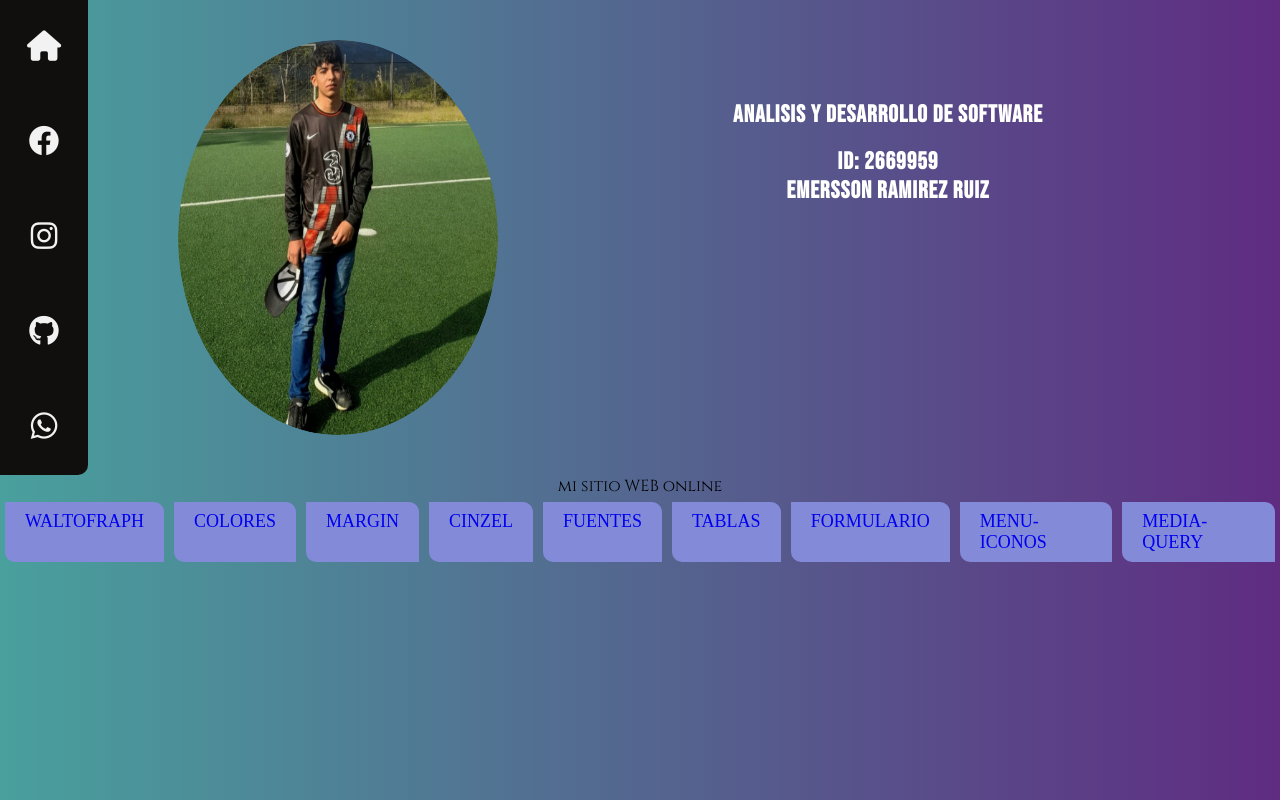
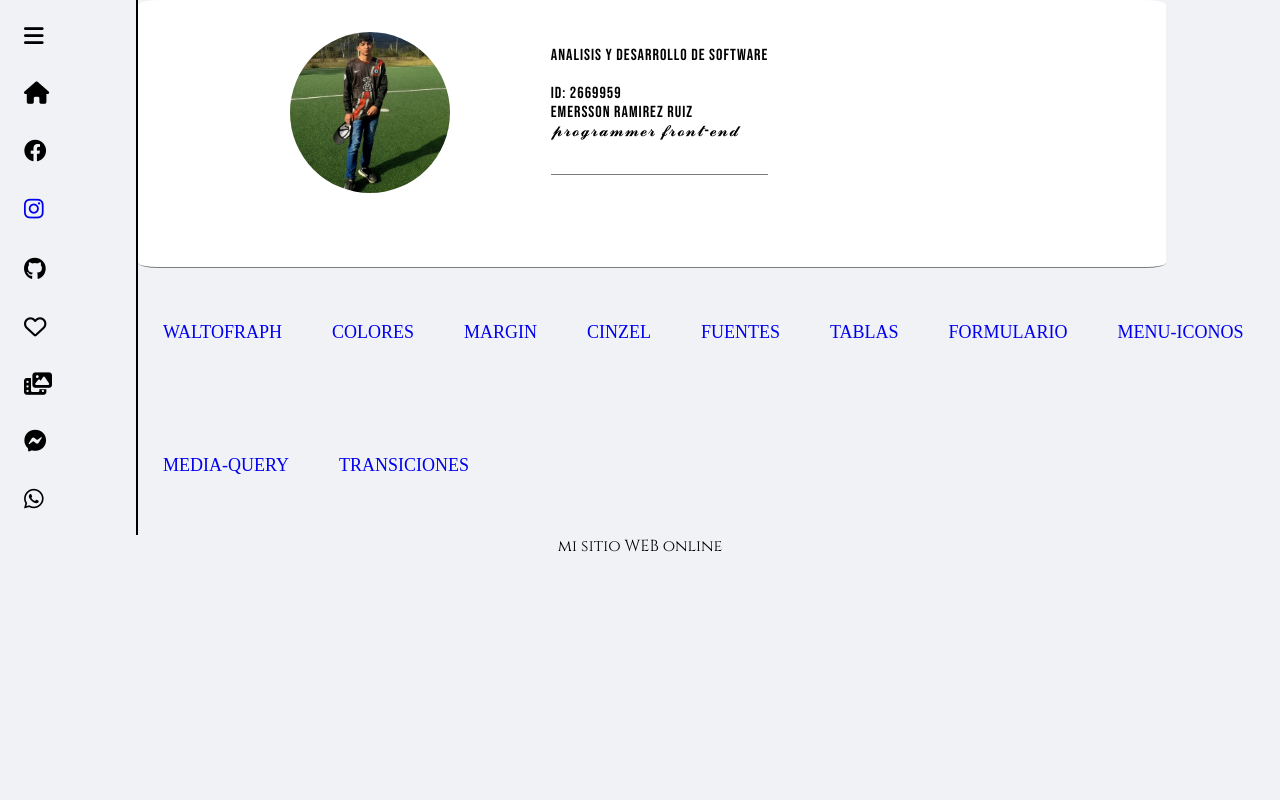
Before and after one commit to eramirez04/mi_sitio_web, a plain HTML site: page index.html in a window 1280 px wide. Drawn offline with Linux system fonts and the light colour scheme.

Commit message:
nueva presentacionn y paginas

```diff
--- a/estilos/index.css
+++ b/estilos/index.css
@@ -2,59 +2,55 @@
     margin: 0;
     padding: 0;
 }
-
-body {
-    background: #5f2c82;
-    /* fallback for old browsers */
-    background: -webkit-linear-gradient(to right, #49a09d, #5f2c82);
-    /* Chrome 10-25, Safari 5.1-6 */
-    background: linear-gradient(to right, #49a09d, #5f2c82);
-    /* W3C, IE 10+/ Edge, Firefox 16+, Chrome 26+, Opera 12+, Safari 7+ */
+body{
+     background-color: #F0F2F5;
 
 }
 
 .menu-container {
-    display: flex;
+    display: inline-flex;
+    flex-wrap: wrap;
 }
 
-h2 {
-    text-align: center;
-    font-weight: 900;
-    font-family: 'Bebas Neue';
+.contenedor {
+    display: flex;
 }
 
 .container {
     width: 90%;
     display: flex;
     flex-direction: row;
-    border-radius: 20px;
+    border-bottom: 1px solid rgb(124, 124, 124);
+    background-color: white;
+    border-radius: 2%;
 }
 
 #box1 {
-    border-radius: 50%;
-    overflow: hidden;
-    margin: 40px 90px;
+
+    width: 19.5em;
+    height: 13em;
 }
 
 #box1 img {
-    height: 100%;
-    width: 20em;
+    margin: 2em 9.5em;
+    width: 10em;
     border-radius: 50%;
     cursor: pointer;
-    transition: 0.5s ease;
 }
 
 #box1 img:hover {
-    transform: scale(1.3);
+
     filter: grayscale(0%);
 }
 
 #box2 {
-    color: #fffffe;
-    margin: 100px 100px;
-    width: 50vh;
-    border-radius: 10px;
+    color: #000000;
+    margin: 2.9em 6.3em;
+    height: 8em;
     letter-spacing: 1px;
+   font-family: sans-serif;
+   font-family: 'Bebas Neue';
+    border-bottom: 1px solid rgb(124, 124, 124);
 }
 
 .font-cinzel {
@@ -62,34 +58,20 @@ h2 {
     text-align: center;
 }
 
+
 .btn2 {
     margin: 5px;
     cursor: pointer;
-    position: relative;
     padding: 9px 20px;
-
-    background: rgb(131, 139, 217);
     font-size: 18px;
     text-transform: uppercase;
+    display: flex;
+    text-align: center;
     border-top-right-radius: 10px;
     border-bottom-left-radius: 10px;
     transition: all 1s;
     text-decoration: none;
-}
-
-.btn2:after {
-    border-top: 5px solid #03e9f4;
-    border-left: 5px solid #03e9f4;
-}
-
-.btn2::after {
-    top: -1px;
-    left: -1px;
-}
-
-#btn2:before {
-    border-bottom: 5px solid #03e9f4;
-    border-right: 5px solid #03e9f4;
+    border-radius: 50%;
 }
 
 .btn2:hover {
@@ -109,7 +91,6 @@ h2 {
     width: 10px;
     height: 10px;
     position: absolute;
-    border: 0px solid #9a1b1b;
     transition: all 1s;
 }
 
@@ -118,19 +99,20 @@ h2 {
     width: 100px;
     height: 100px;
 }
-
+.parra{
+    padding: 40px 0 0 0;
+}
 .box {
-    display: flex;
-    flex-direction: row;
-    justify-content: center;
-    word-wrap: break-word;
+    display: contents;
+    height: 7em;
+  flex-wrap: wrap;
 }
 
 /* inicio estilos del menu  */
-nav {
-    background-color: #100f0e;
-    width: 11vh;
-    border-radius: 0 0 10px 0;
+.nav {
+    position: relative;
+    width: 16.5em;
+    border-right: 2px solid black;
 }
 
 ul {
@@ -138,19 +120,18 @@ ul {
 }
 
 .icon-style {
-    display: inline-block;
-    font-size: 1.9em;
-    color: rgb(243, 242, 242);
-    padding-inline: 20px;
-    margin: 30px 0;
+    display: flex;
+    font-size: 1.4em;
+    padding: 10px 0 10px 13px;
+    margin: 15px 11px;
 }
 
 .icon-style:hover {
     cursor: pointer;
     color: rgb(0, 0, 0);
-    background-color: #ffffff;
+    background-color: rgb(255, 255, 255);
     font-weight: 600;
-    border-radius: 2px;
+
 }
 
 
--- /dev/null
+++ b/estilos/transition.css
@@ -0,0 +1,87 @@
+* {
+    margin: 0;
+    padding: 0;
+}
+
+.container-1 {
+    position: relative;
+    width: 250px;
+    height: 250px;
+    background-color: rgb(0, 4, 255);
+    transition: background-color 1.9s;
+}
+
+.container-1:hover {
+    background-color: brown;
+    cursor: pointer;
+}
+
+.container-2 {
+    width: 250px;
+    height: 250px;
+    background-color: dodgerblue;
+    transition: all 1500ms;
+}
+
+.container-2:hover {
+    background-color: rgb(48, 48, 48);
+    width: 500px;
+    height: 350px;
+    cursor: pointer;
+}
+
+.container-3 {
+    position: absolute;
+    width: 250px;
+    height: 250px;
+    left: 0;
+    background-color: dodgerblue;
+    transition: left 1500ms;
+}
+
+.box:hover>.container-3 {
+    cursor: pointer;
+    left: 250px;
+}
+
+.box {
+    width: 500px;
+    height: 250px;
+}
+
+.box-4 {
+    width: 300px;
+    height: 120px;
+    background-color: rgb(0, 217, 255);
+    border-radius: 70px;
+    transition: background-color 1.9s;
+}
+
+.box-4-1 {
+    position: relative;
+    top: 5px;
+    left: 5px;
+    height: 110px;
+    width: 110px;
+    background-color: whitesmoke;
+    border-radius: 55px;
+    transition: all 1900ms;
+    cursor: pointer;
+}
+
+.box-4-1-2 {
+    position: relative;
+    border-radius: 55px;
+    transition: 1500ms;
+    background-color: rgb(230, 37, 37);
+    height: 110px;
+    width: 110px;
+    border-radius: 55px;
+    left: 185px;
+    top: 5px;
+    transition: all 1900ms;
+}
+
+.box-4-1-2 {
+    cursor: pointer;
+}
--- a/index.html
+++ b/index.html
@@ -7,39 +7,49 @@
 </head>
 
 <body>
-   <div class="menu-container">
-      <nav>
+   <div class="contenedor">
+      <nav class="nav">
          <ul>
+            <li class="icon-style"><i class="fa-solid fa-bars"></i></li>
             <li class="icon-style"><i class="fa-solid fa-house"></i></li>
             <li class="icon-style"><i class="fa-brands fa-facebook"></i></li>
-            <li class="icon-style"><i class="fa-brands fa-instagram"></i></li>
+            <li class="icon-style"><a href="https://www.instagram.com/emersson_ramirez11/"><i class="fa-brands fa-instagram"></i></li></a>
             <li class="icon-style"><i class="fa-brands fa-github"></i></li>
+            <li class="icon-style"><i class="fa-regular fa-heart"></i></li>
+            <li class="icon-style"><i class="fa-solid fa-photo-film"></i></li>
+            <li class="icon-style"><i class="fa-brands fa-facebook-messenger"></i></li>
             <li class="icon-style"><i class="fa-brands fa-whatsapp"></i></li>
          </ul>
       </nav>
-      <div class="container">
-         <div id="box1">
-            <img src="img/WhatsApp Image 2023-03-17 at 11.03.47 AM.jpeg" alt="">
-         </div>
-         <div id="box2">
-            <h2>analisis y desarrollo de software</h2><br>
-            <h2>ID: 2669959</h2>
-            <h2>Emersson Ramirez Ruiz</h2>
+      <div class="menu-container">
+
+         <div class="container">
+            <div id="box1">
+               <img src="img/WhatsApp Image 2023-03-17 at 11.03.47 AM.jpeg" alt="">
+            </div>
+            <div id="box2">
+               <p>analisis y desarrollo de software</p><br>
+               <p>ID: 2669959</p>
+               <p>Emersson Ramirez Ruiz</p>
+               <p>𝓹𝓻𝓸𝓰𝓻𝓪𝓶𝓶𝓮𝓻 𝓯𝓻𝓸𝓷𝓽-𝓮𝓷𝓭</p>
+            </div>
+         </div> <br>
+         <div class="box">
+            <a href="fuente-waltograph.html" class="btn2"><p class="parra">waltofraph</p> </a>
+            <a href="colores.html" class="btn2"><p class="parra"> colores</p></a>
+            <a href="margin.html" class="btn2"><p class="parra">margin</p></a>
+            <a href="cinzel.html" class="btn2"><p class="parra">cinzel</p></a>
+            <a href="fuentes.html" class="btn2"><p class="parra">fuentes</p></a>
+            <a href="tablas.html" class="btn2"><p class="parra">tablas</p></a>
+            <a href="formularios.html" class="btn2"><p class="parra">formulario</p></a>
+            <a href="menu-iconos.html" class="btn2"><p class="parra">menu-iconos</p></a>
+            <a href="media-query.html" class="btn2"><p class="parra">media-query</p></a>
+            <a href="transitions.html" class="btn2"><p class="parra">transiciones</p></a>
          </div>
       </div>
    </div>
    <p class="font-cinzel">mi sitio WEB online </p>
-   <div class="box">
-      <a href="fuente-waltograph.html" class="btn2">waltofraph</a>
-      <a href="colores.html" class="btn2">colores</a>
-      <a href="margin.html" class="btn2">margin</a>
-      <a href="cinzel.html" class="btn2">cinzel</a>
-      <a href="fuentes.html" class="btn2">fuentes</a>
-      <a href="tablas.html" class="btn2">tablas</a>
-      <a href="formularios.html" class="btn2">formulario</a>
-      <a href="menu-iconos.html" class="btn2">menu-iconos</a>
-    <a href="media-query.html" class="btn2">media-query</a>
-   </div>
+
 </body>
 
 </html>
```
Also changed, not shown: estilos/media-query.css (+14 -7 lines), js/transition.js (added, +13 -0 lines), transitions.html (added, +29 -0 lines).
